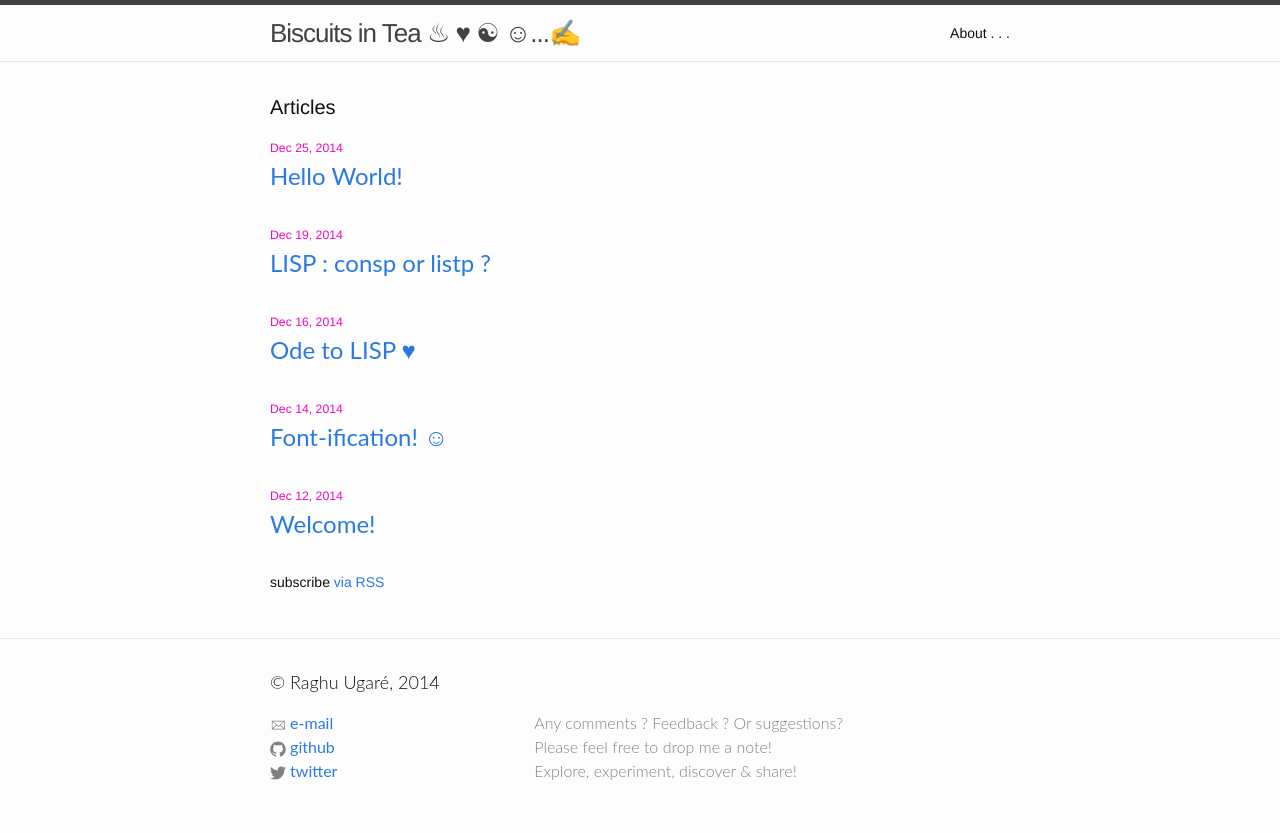
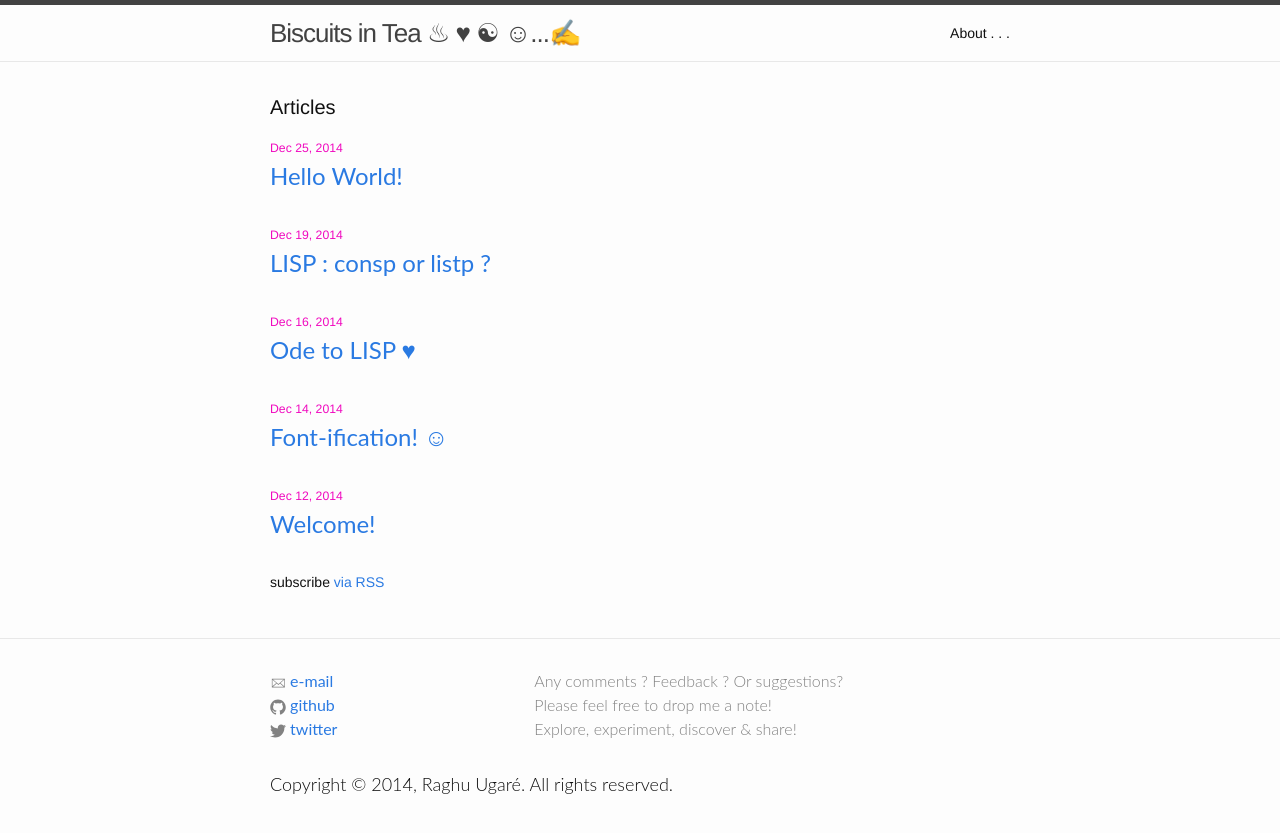
Before and after one commit to raghuugare/raghuugare.bkup, a Jekyll site: the page built from index.html, in a window 1280 px wide. Shown: the top 833 px of the page. Built offline with Jekyll 4.4.1, drawn with Linux system fonts in a browser that asks for light colours.

Commit message:
Code for automatic year (thanks to Vijay) with copyright

```diff
--- a/_includes/footer.html
+++ b/_includes/footer.html
@@ -1,8 +1,6 @@
 <footer class="site-footer">
 
   <div class="wrapper">
-
-    <h2 class="footer-heading">&copy; Raghu Ugaré, 2014</h2>
 
     <div class="footer-col-wrapper">
       <div class="footer-col  footer-col-1">
@@ -68,6 +66,9 @@
       </div>
     </div>
 
+    <h2 class="footer-heading">Copyright &copy; <time datetime="{{ site.time | date_to_xmlschema }}">{{ site.time | date: '%Y' }}</time>, {{site.author}}. All rights reserved.
+</h2>
+
   </div>
 
 </footer>
```
